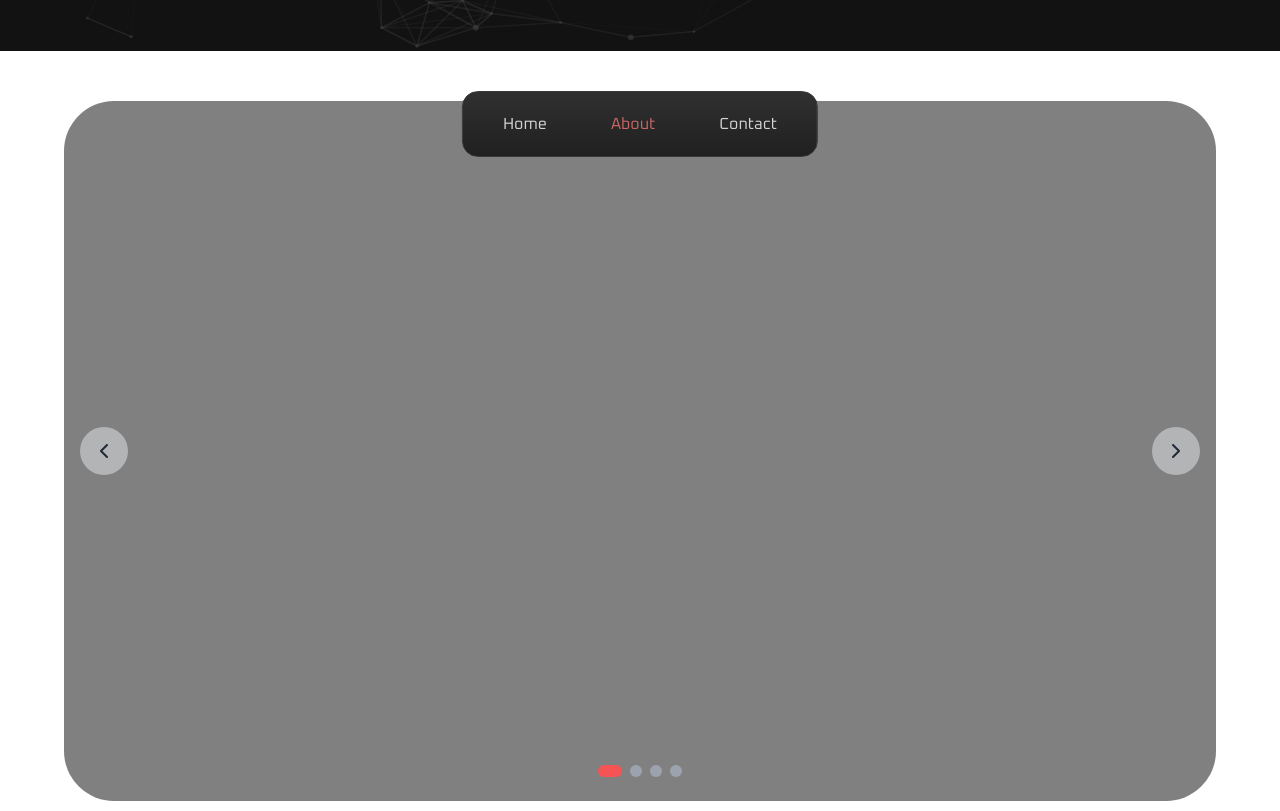
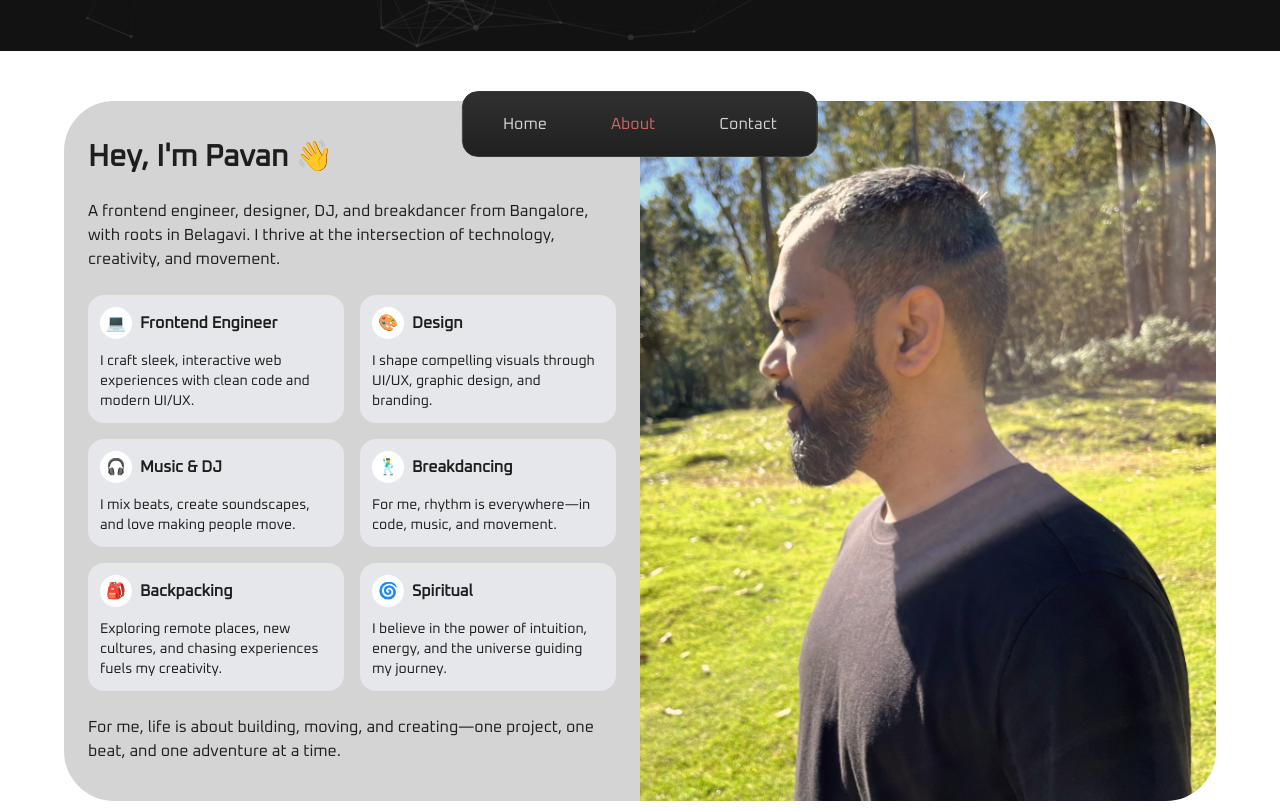
Before and after one commit to pavanhutagi/portfolio, a Next.js app: page / in a window 1280 px wide. Shown: the part 749-1560 px from the top of the page. Built offline with nearby package versions, Linux system fonts and the light colour scheme.

Commit message:
feat: implementation of the first section of about

```diff
--- a/package.json
+++ b/package.json
@@ -10,12 +10,14 @@
     "type-check": "tsc --noEmit"
   },
   "dependencies": {
+    "framer-motion": "^12.4.7",
     "next": "15.1.6",
     "nodemailer": "^6.10.0",
     "react": "^19.0.0",
     "react-dom": "^19.0.0",
     "react-icons": "^5.4.0",
     "react-tsparticles": "^2.12.2",
+    "sass": "^1.85.1",
     "tsparticles": "^3.8.1",
     "tsparticles-slim": "^2.12.0"
   },
--- a/src/sections/about.tsx
+++ b/src/sections/about.tsx
@@ -2,9 +2,237 @@ import { useState } from "react";
 
 import { FiChevronLeft, FiChevronRight } from "react-icons/fi";
 
+import { useIdleVisibility } from "@/hooks/idle-visibility";
+
+// Type definitions
+interface NavigationButtonProps {
+  direction: "prev" | "next";
+  onClick: () => void;
+  isVisible: boolean;
+}
+
+interface SectionIndicatorsProps {
+  totalSections: number;
+  activeSection: number;
+  onChange: (index: number) => void;
+  isVisible: boolean;
+}
+
+interface SectionProps {
+  id: string;
+  isActive: boolean;
+}
+
+// Navigation button component
+const NavigationButton = ({ direction, onClick, isVisible }: NavigationButtonProps) => {
+  const Icon = direction === "prev" ? FiChevronLeft : FiChevronRight;
+  const position = direction === "prev" ? "left-4" : "right-4";
+
+  return (
+    <button
+      onClick={onClick}
+      className={`absolute ${position} top-1/2 -translate-y-1/2 z-10 bg-gray-800/50 dark:bg-gray-200/50 text-white dark:text-gray-800 p-3 rounded-full hover:bg-gray-800/80 dark:hover:bg-gray-200/80 transition-all ${
+        isVisible ? "opacity-100" : "opacity-0 pointer-events-none"
+      }`}
+    >
+      <Icon size={24} />
+    </button>
+  );
+};
+
+// Section indicators component
+const SectionIndicators = ({
+  totalSections,
+  activeSection,
+  onChange,
+  isVisible,
+}: SectionIndicatorsProps) => {
+  return (
+    <div
+      className={`absolute bottom-6 left-1/2 -translate-x-1/2 flex space-x-2 transition-opacity ${
+        isVisible ? "opacity-100" : "opacity-0"
+      }`}
+    >
+      {[...Array(totalSections)].map((_, index) => (
+        <button
+          key={index}
+          onClick={() => onChange(index)}
+          className={`h-3 rounded-full transition-all ${
+            activeSection === index ? "bg-primary-400 w-6" : "bg-gray-400 w-3"
+          }`}
+          aria-label={`Go to section ${index + 1}`}
+        />
+      ))}
+    </div>
+  );
+};
+
+// Individual section components
+const AboutContent = ({ id, isActive }: SectionProps) => {
+  return (
+    <div id={id} className={`w-full h-full ${isActive ? "opacity-100" : "opacity-0 absolute"}`}>
+      <div className="w-full h-full flex flex-col md:flex-row">
+        <div className="w-full md:w-1/2 h-full">
+          <div className="bg-background-dark dark:bg-background-light h-full w-full flex justify-center flex-col gap-6 p-6">
+            <h2 className="text-3xl font-bold text-text-dark dark:text-text-light">
+              Hey, I'm Pavan 👋
+            </h2>
+
+            <h4 className="text-l text-text-dark dark:text-text-light">
+              A frontend engineer, designer, DJ, and breakdancer from Bangalore, with roots in
+              Belagavi. I thrive at the intersection of technology, creativity, and movement.
+            </h4>
+
+            <div className="grid grid-cols-1 md:grid-cols-2 gap-4">
+              <div className="bg-gray-800 dark:bg-gray-200 p-3 rounded-2xl flex flex-col gap-3">
+                <div className="flex items-center gap-2">
+                  <div className="w-8 h-8 rounded-full bg-white flex items-center justify-center">
+                    <span className="text-l">💻</span>
+                  </div>
+                  <h3 className="font-bold text-text-dark dark:text-text-light">
+                    Frontend Engineer
+                  </h3>
+                </div>
+                <p className="text-sm text-text-dark dark:text-text-light">
+                  I craft sleek, interactive web experiences with clean code and modern UI/UX.
+                </p>
+              </div>
+
+              <div className="bg-gray-800 dark:bg-gray-200 p-3 rounded-2xl flex flex-col gap-3">
+                <div className="flex items-center gap-2">
+                  <div className="w-8 h-8 rounded-full bg-white flex items-center justify-center">
+                    <span className="text-l">🎨</span>
+                  </div>
+                  <h3 className="font-bold text-text-dark dark:text-text-light">Design</h3>
+                </div>
+                <p className="text-sm text-text-dark dark:text-text-light">
+                  I shape compelling visuals through UI/UX, graphic design, and branding.
+                </p>
+              </div>
+
+              <div className="bg-gray-800 dark:bg-gray-200 p-3 rounded-2xl flex flex-col gap-3">
+                <div className="flex items-center gap-2">
+                  <div className="w-8 h-8 rounded-full bg-white flex items-center justify-center">
+                    <span className="text-l">🎧</span>
+                  </div>
+                  <h3 className="font-bold text-text-dark dark:text-text-light">Music & DJ</h3>
+                </div>
+                <p className="text-sm text-text-dark dark:text-text-light">
+                  I mix beats, create soundscapes, and love making people move.
+                </p>
+              </div>
+
+              <div className="bg-gray-800 dark:bg-gray-200 p-3 rounded-2xl flex flex-col gap-3">
+                <div className="flex items-center gap-2">
+                  <div className="w-8 h-8 rounded-full bg-white flex items-center justify-center">
+                    <span className="text-l">🕺</span>
+                  </div>
+                  <h3 className="font-bold text-text-dark dark:text-text-light">Breakdancing</h3>
+                </div>
+                <p className="text-sm text-text-dark dark:text-text-light">
+                  For me, rhythm is everywhere—in code, music, and movement.
+                </p>
+              </div>
+
+              <div className="bg-gray-800 dark:bg-gray-200 p-3 rounded-2xl flex flex-col gap-3">
+                <div className="flex items-center gap-2">
+                  <div className="w-8 h-8 rounded-full bg-white flex items-center justify-center">
+                    <span className="text-l">🎒</span>
+                  </div>
+                  <h3 className="font-bold text-text-dark dark:text-text-light">Backpacking</h3>
+                </div>
+                <p className="text-sm text-text-dark dark:text-text-light">
+                  Exploring remote places, new cultures, and chasing experiences fuels my
+                  creativity.
+                </p>
+              </div>
+
+              <div className="bg-gray-800 dark:bg-gray-200 p-3 rounded-2xl flex flex-col gap-3">
+                <div className="flex items-center gap-2">
+                  <div className="w-8 h-8 rounded-full bg-white flex items-center justify-center">
+                    <span className="text-l">🌀</span>
+                  </div>
+                  <h3 className="font-bold text-text-dark dark:text-text-light">Spiritual</h3>
+                </div>
+                <p className="text-sm text-text-dark dark:text-text-light">
+                  I believe in the power of intuition, energy, and the universe guiding my journey.
+                </p>
+              </div>
+            </div>
+
+            <span className="text-text-dark dark:text-text-light">
+              For me, life is about building, moving, and creating—one project, one beat, and one
+              adventure at a time.
+            </span>
+          </div>
+        </div>
+
+        <div className="w-full md:w-1/2 h-full flex items-center justify-center">
+          <div className="bg-[#a65959] h-full w-full">
+            <img
+              src="/images/me.jpeg"
+              alt="About me"
+              className="w-full h-full object-cover object-center"
+            />
+          </div>
+        </div>
+      </div>
+    </div>
+  );
+};
+
+const SkillsContent = ({ id, isActive }: SectionProps) => {
+  return (
+    <div
+      id={id}
+      className={`min-w-full h-full flex-shrink-0 flex flex-col items-center justify-center ${
+        isActive ? "opacity-100" : "opacity-0 absolute"
+      }`}
+    >
+      <div className="h-full w-full bg-[#40a16a]"></div>
+    </div>
+  );
+};
+
+const ExperienceContent = ({ id, isActive }: SectionProps) => {
+  return (
+    <div
+      id={id}
+      className={`min-w-full h-full flex-shrink-0 flex flex-col items-center justify-center ${
+        isActive ? "opacity-100" : "opacity-0 absolute"
+      }`}
+    >
+      <div className="h-full w-full bg-[#407aad]"></div>
+    </div>
+  );
+};
+
+const EducationContent = ({ id, isActive }: SectionProps) => {
+  return (
+    <div
+      id={id}
+      className={`min-w-full h-full flex-shrink-0 flex flex-col items-center justify-center ${
+        isActive ? "opacity-100" : "opacity-0 absolute"
+      }`}
+    >
+      <div className="h-full w-full bg-[#8fb55a]"></div>
+    </div>
+  );
+};
+
+const sections = [
+  { id: "about", Component: AboutContent },
+  { id: "skills", Component: SkillsContent },
+  { id: "experience", Component: ExperienceContent },
+  { id: "education", Component: EducationContent },
+];
+
+const totalSections = sections.length;
+
+// Main component
 export default function AboutSection() {
   const [activeSection, setActiveSection] = useState(0);
-  const totalSections = 4;
+  const isVisible = useIdleVisibility();
 
   const handleNavigation = (direction: "next" | "prev") => {
     if (direction === "next") {
@@ -15,57 +243,35 @@ export default function AboutSection() {
   };
 
   return (
-    <section id="about" className="flex min-h-screen items-center justify-center">
-      <div className=" overflow-hidden flex h-[80vh] lg:h-[700px] w-[90%] max-w-[1200px] items-center justify-center rounded-[50px] relative">
-        <div className="w-full h-full relative overflow-hidden">
-          {/* Navigation buttons */}
-          <button
+    <section id="about" className="flex h-screen items-center justify-center">
+      <div className="overflow-hidden flex h-[80vh] lg:h-[700px] w-[90%] max-w-[1200px] rounded-[50px]">
+        <div className="w-full h-full relative">
+          <NavigationButton
+            direction="prev"
             onClick={() => handleNavigation("prev")}
-            className="absolute left-4 top-1/2 -translate-y-1/2 z-10 bg-gray-800/50 dark:bg-gray-200/50 text-white dark:text-gray-800 p-3 rounded-full hover:bg-gray-800/80 dark:hover:bg-gray-200/80 transition-all"
-            aria-label="Previous section"
-          >
-            <FiChevronLeft size={24} />
-          </button>
+            isVisible={isVisible}
+          />
 
-          <button
+          <NavigationButton
+            direction="next"
             onClick={() => handleNavigation("next")}
-            className="absolute right-4 top-1/2 -translate-y-1/2 z-10 bg-gray-800/50 dark:bg-gray-200/50 text-white dark:text-gray-800 p-3 rounded-full hover:bg-gray-800/80 dark:hover:bg-gray-200/80 transition-all"
-            aria-label="Next section"
-          >
-            <FiChevronRight size={24} />
-          </button>
+            isVisible={isVisible}
+          />
 
-          {/* Carousel content */}
-          <div
-            className="w-full h-full flex transition-transform duration-500 ease-in-out"
-            style={{ transform: `translateX(-${activeSection * 100}%)` }}
-          >
-            {/* Section 1: About Me */}
-            <div className="min-w-full h-full flex-shrink-0 flex flex-col items-center justify-center p-8 bg-[#808080]"></div>
+          {sections.map((section, index) => (
+            <section.Component
+              key={section.id}
+              id={section.id}
+              isActive={activeSection === index}
+            />
+          ))}
 
-            {/* Section 2: Skills */}
-            <div className="min-w-full h-full flex-shrink-0 flex flex-col items-center justify-center p-8 bg-[#545454]"></div>
-
-            {/* Section 3: Experience */}
-            <div className="min-w-full h-full flex-shrink-0 flex flex-col items-center justify-center p-8 bg-[#808080]"></div>
-
-            {/* Section 4: Education */}
-            <div className="min-w-full h-full flex-shrink-0 flex flex-col items-center justify-center p-8 bg-[#545454]"></div>
-          </div>
-
-          {/* Dots indicator */}
-          <div className="absolute bottom-6 left-1/2 -translate-x-1/2 flex space-x-2">
-            {[...Array(totalSections)].map((_, index) => (
-              <button
-                key={index}
-                onClick={() => setActiveSection(index)}
-                className={`h-3 rounded-full transition-all ${
-                  activeSection === index ? "bg-primary-400 w-6" : "bg-gray-400 w-3"
-                }`}
-                aria-label={`Go to section ${index + 1}`}
-              />
-            ))}
-          </div>
+          <SectionIndicators
+            totalSections={totalSections}
+            activeSection={activeSection}
+            onChange={setActiveSection}
+            isVisible={isVisible}
+          />
         </div>
       </div>
     </section>
--- a/src/sections/home.tsx
+++ b/src/sections/home.tsx
@@ -23,7 +23,7 @@ export default function HomeSection() {
       </h1>
 
       <div
-        className={`group relative cursor-pointer rounded-full text-text-dark px-3 py-2 md:px-5 md:py-3 w-[70%] sm:w-auto ${
+        className={`group relative cursor-pointer rounded-full text-text-dark px-3 py-2 md:px-5 md:py-3 w-[70%] lg:w-auto ${
           isLeftNeonBulbLit && isRightNeonBulbLit
             ? "bg-primary-500"
             : isLeftNeonBulbLit
@@ -43,7 +43,7 @@ export default function HomeSection() {
         />
 
         <p className="text-dark-text relative z-10 text-sm sm:text-lg md:text-xl">
-          I build modern web solutions & love turning ideas into reality
+          I love turning ideas into reality — whether in code, design, or on the dance floor.
         </p>
       </div>
     </section>
```
Also changed, not shown: public/images/me.jpeg (added), 1 other file (tests, documents, lock files or other folders).
